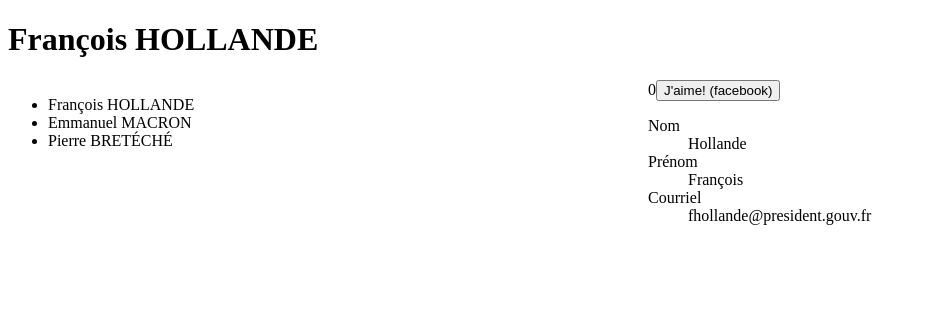
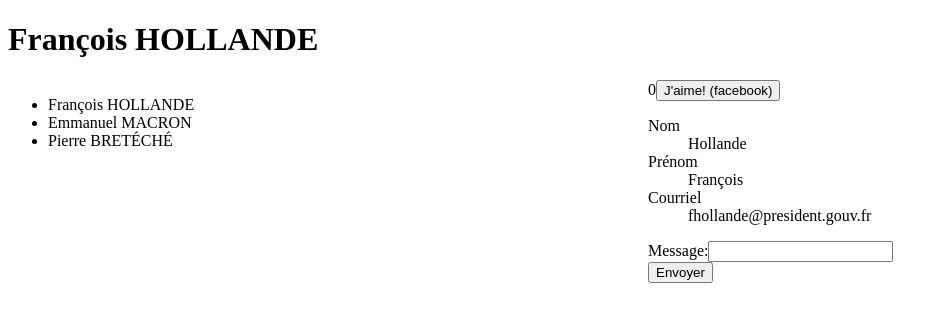
Before and after one commit to pbreteche/ng-geneve, an Angular app: page / in a window 1280 px wide. Shown: the top 322 px of the page, without its empty margins (0-948 px from the left). Built offline with nearby package versions, Linux system fonts and the light colour scheme; a web font is replaced by a local one.

Commit message:
template reference variable: send a message

```diff
--- a/src/app/contact-detail/contact-detail.component.html
+++ b/src/app/contact-detail/contact-detail.component.html
@@ -9,4 +9,19 @@
     <dt>Courriel</dt>
     <dd>{{leContactEnDetail.email}}</dd>
   </dl>
+<!--
+  <div>
+    <label for="recipient">Pour:</label>
+    <input type="text" id="recipient" />
+  </div>
+  <div>
+    <label for="sender">De:</label>
+    <input type="text" id="sender" />
+  </div>
+  -->
+  <div>
+    <label for="message">Message:</label>
+    <input type="text" id="message" #messageRef />
+  </div>
+  <button (click)="sendMessage(leContactEnDetail.email, messageRef.value)">Envoyer</button>
 </article>
--- a/src/app/contact-detail/contact-detail.component.ts
+++ b/src/app/contact-detail/contact-detail.component.ts
@@ -17,4 +17,8 @@
   like() {
     this.likes++;
   }
+
+  sendMessage(recipient: string, value: string) {
+    console.info('Message envoyé à ' + recipient, value);
+  }
 }
```
